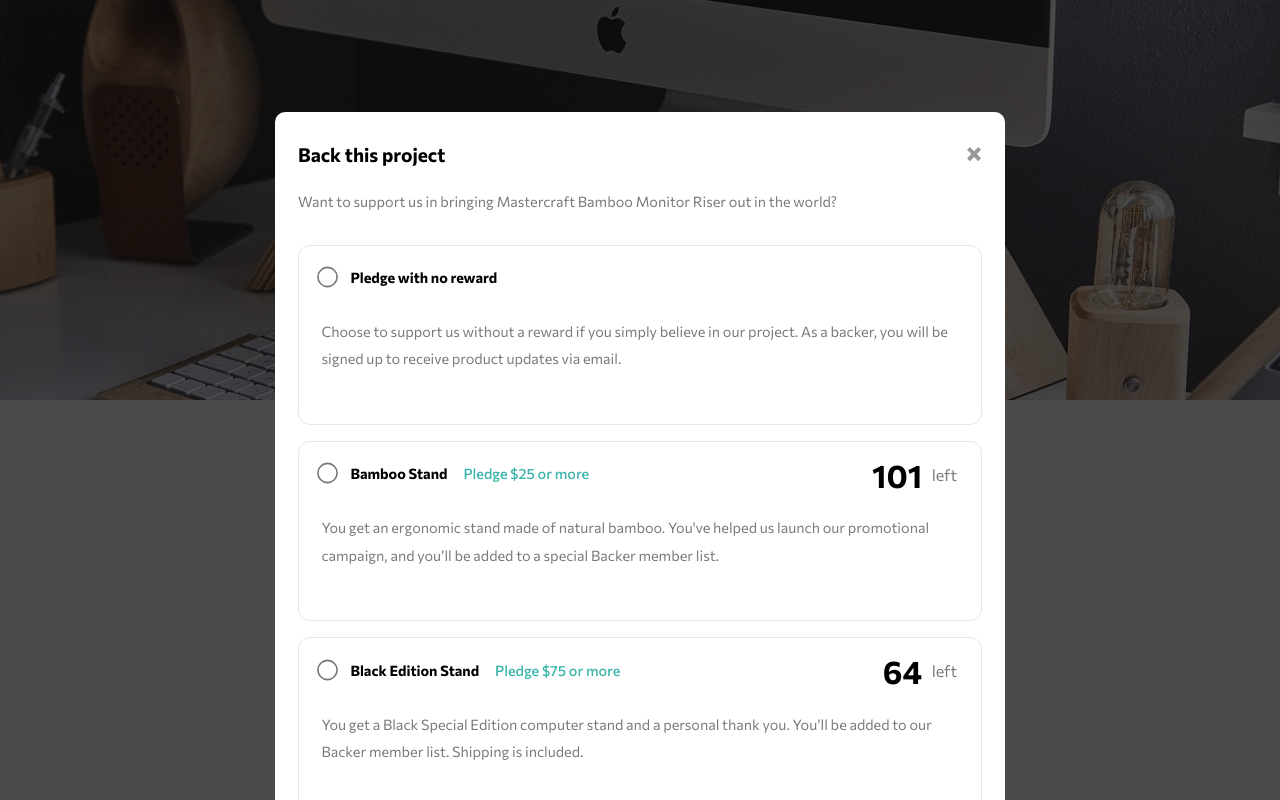
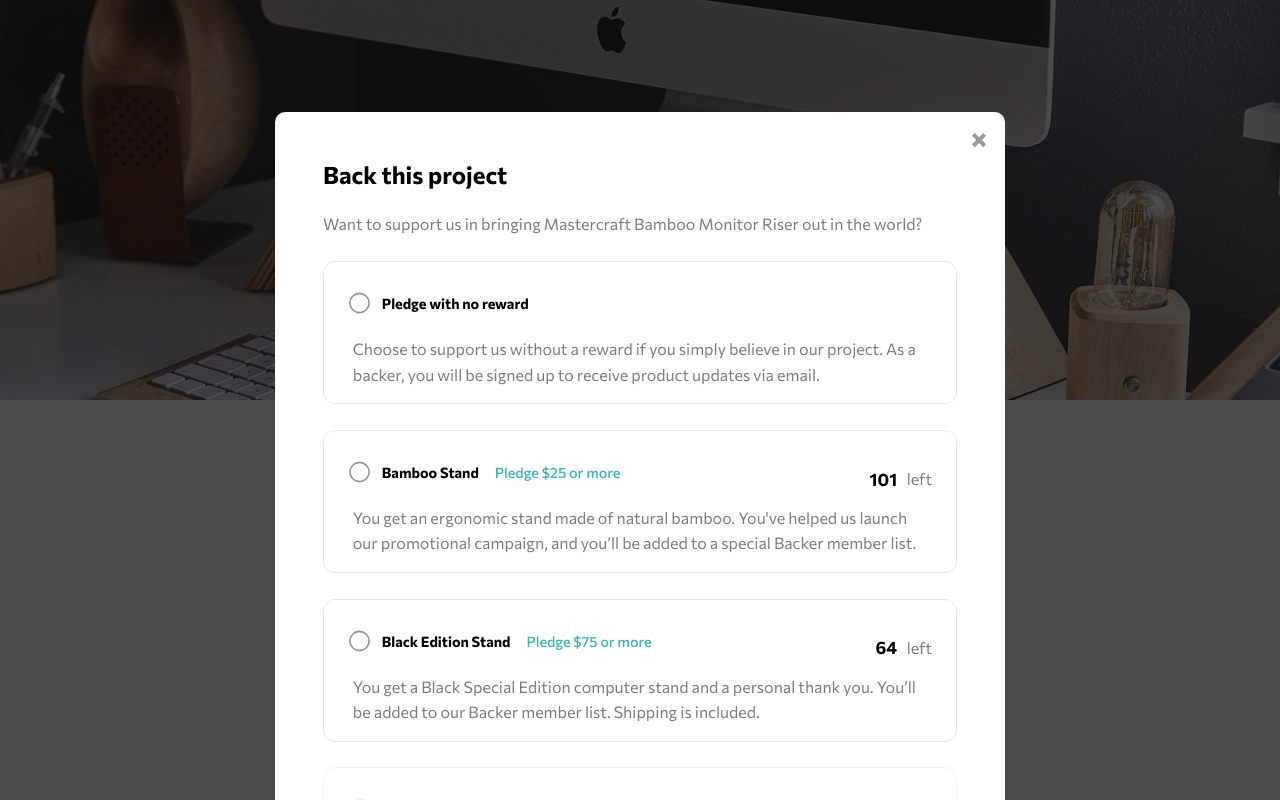
Before and after one commit to dannyfongdev/app-crowdfunding, a React (Create React App) app: page / in a window 1280 px wide. Both pictures are taken after a click on the button "Back this project". Shown: the top 800 px of the page. Built offline with nearby package versions, Linux system fonts and the light colour scheme.

Commit message:
Modal css finetuning

```diff
--- a/src/App.tsx
+++ b/src/App.tsx
@@ -10,7 +10,6 @@ import ThankYou from "./components/ThankYou";
 
 // @todo menu bar
 
-function App(): JSX.Element {
 const initialPledgeLevels = [
   {
     title: "Pledge with no reward",
@@ -46,6 +45,14 @@ function App(): JSX.Element {
   },
 ];
 
+const scrollToTop = () => {
+  window.scrollTo({
+    top: 0,
+    behavior: 'smooth' // for smoothly scrolling
+  });
+};
+
+function App(): JSX.Element {
   const [showModal, setShowModal] = useState(false);
   const [currPledgeTitle, setCurrPledgeTitle] = useState("");
   const [totalPledgeAmount, setTotalPledgeAmount] = useState(89914);
@@ -86,14 +93,8 @@ function App(): JSX.Element {
   function onBackThisProject() {
     setCurrPledgeTitle(""); // reset so that next time modal opens, no radio is selected
     setShowModal(true);
+    scrollToTop();
   }
-
-  const scrollToTop = () => {
-    window.scrollTo({
-      top: 0,
-      behavior: 'smooth' // for smoothly scrolling
-    });
-  };
 
   function handlePledge(amount: number) {
     setTotalPledgeAmount(totalPledgeAmount + amount);
--- a/src/components/Header.module.css
+++ b/src/components/Header.module.css
@@ -91,7 +91,7 @@
 
     .bookmarkWrapper {
         width: 190px;
-        padding: 0 25px 0 65px;
+        padding: 0 25px 0 73px;
         text-align: center;
     }
 
@@ -104,6 +104,10 @@
     }
 
     .btn {
-        margin-right: 240px;
+        width: 200px;
+    }
+
+    .actions {
+        justify-content: space-between;
     }
 }
--- a/src/components/Header.tsx
+++ b/src/components/Header.tsx
@@ -4,9 +4,6 @@ import styles from "./Header.module.css";
 interface HeaderProps {
   onBackThisProject: () => void;
 }
-
-// @todo clicking bookmark should change size of other button
-
 
 export default function Header({ onBackThisProject }: HeaderProps): JSX.Element {
   const [bookmarked, setBookmarked] = useState(false)
--- a/src/components/Modal.module.css
+++ b/src/components/Modal.module.css
@@ -19,9 +19,22 @@
     margin: 7rem 1rem;
 }
 
+
+.closeModal {
+    position: absolute;
+    right: 1.1rem;
+    top: 1.3rem;
+}
+
+
 .modalNarrow {
     composes: modal;
     max-width: 22rem;
+}
+
+.modal p {
+    line-height: 1.6;
+    margin-bottom: 1.5rem;
 }
 
 .titleWrapper {
@@ -32,7 +45,7 @@
 }
 
 .titleWrapper h2 {
-    font-size: 1.2rem;
+    font-size: 1.5rem;
 }
 
 @media (min-width: 768px) {
@@ -41,5 +54,10 @@
         margin: 7rem auto;
         left: 0;
         right: 0;
+        padding: 3rem;
+    }
+
+    .modal p {
+        font-size: 1rem;
     }
 }
--- a/src/components/Modal.tsx
+++ b/src/components/Modal.tsx
@@ -8,8 +8,6 @@ interface ModalProps {
   narrow?: boolean;
 }
 
-// @todo finetune modal css
-
 export default function Modal({ children, onClose, title="Back this project", showTitleBar=true, narrow=false }: ModalProps): JSX.Element {
   const handleClick = (target: HTMLElement) => {
     // console.log(target.classList.value);
@@ -18,7 +16,7 @@ export default function Modal({ children, onClose, title="Back this project", sh
       onClose();
     }
     // if close-modal icon was clicked, then close the modal
-    if (target.classList.value.includes("close-modal")) {
+    if (target.classList.value.includes("closeModal")) {
       onClose();
     }
   };
@@ -29,12 +27,13 @@ export default function Modal({ children, onClose, title="Back this project", sh
       onClick={(e) => handleClick(e.target as HTMLElement)}
     >
       <div className={narrow ? styles.modalNarrow : styles.modal}>
+        <img
+          className={styles.closeModal}
+          src="./images/icon-close-modal.svg"
+          alt="close icon"
+        ></img>
         {showTitleBar && <div className={styles.titleWrapper}>
           <h2>{title}</h2>
-          <img
-            className="close-modal"
-            src="./images/icon-close-modal.svg"
-          ></img>
         </div>}
         {children}
       </div>
--- a/src/components/PledgeRadio.module.css
+++ b/src/components/PledgeRadio.module.css
@@ -1,8 +1,8 @@
 .container {
   position: relative;
   max-width: 768px;
-  margin: 0 auto 1rem;
-  padding: 1.4rem;
+  margin: 0 auto 1.6rem;
+  padding: 2rem 1.8rem;
   border-radius: 12px;
   border: 1px solid var(--neutral-3);
 }
@@ -11,6 +11,10 @@
   /* composes is a CSS modules feature, like inheriting properties from another class; doesn't work in plain CSS */
   composes: container;
   opacity: 50%;
+}
+
+.container p {
+  margin-bottom: 0;
 }
 
 .containerSelected {
@@ -28,13 +32,16 @@
 .radioWrapper label {
   display: flex;
   gap: 1rem;
-  margin-bottom: 2rem;
+  margin-bottom: 1.5rem;
   cursor: pointer;
 }
 
 .radioWrapper label input[type=radio]{
   transform: scale(1.6);
+  accent-color: var(--primary-1);
+  opacity: 80%;
 }
+
 
 .radioWrapper label > div {
   display: flex;
@@ -60,13 +67,14 @@
 
 .remainingWrapper {
   display: flex;
+  align-items: center;
   gap: 0.6rem;
   align-items: center;
-  margin-bottom: 1.6rem;
+  margin-top: 1.5rem;
 }
 
 .remaining {
-  font-size: 2rem;
+  font-size: 1.1rem;
   font-weight: 700;
 }
 
@@ -111,13 +119,18 @@
 
 .makePledgeLine {
   /* position: absolute; */
-  border-bottom: 1px solid var(--neutral-2);
+  height: 2rem;
+  border-bottom: 1px solid var(--neutral-3);
   /* width: calc(100% + 46px);
   left: -23px; */
 }
 
 .showMakePledge p {
   margin: 30px auto 25px;
+}
+
+.pledgeWrapper {
+  display: block;
 }
 
 .amountWrapper {
@@ -127,10 +140,11 @@
 }
 
 .amountWrapper input {
-  width: 6rem;
-  border-radius: 50px;
-  border-color: var(--neutral-2);
-  outline-color: var(--neutral-2);
+  /* width: 6rem; */
+  /* border-radius: 25px; */
+  outline: none;
+  /* border-color: var(--neutral-2); */
+  /* outline-color: var(--neutral-2);  */
   padding: 1rem;
   text-align: center;
   font-weight: bold;
@@ -139,6 +153,12 @@
 
 .inputWrapper {
   position: relative;
+}
+
+.inputWrapper input[type=text] {
+  width: 6rem;
+  border-radius: 25px;
+  border: 1px solid var(--neutral-5);
 }
 
 .dollarIcon {
@@ -161,6 +181,7 @@
 }
 
 @media (min-width: 768px) {
+
   .radioWrapper label > div {
     flex-direction: row;
     gap: 1rem;
@@ -171,4 +192,17 @@
     right: 1.5rem;
     top: 0.8rem;
   }
+
+  .makePledgeLine {
+    margin-bottom: 1rem;
+  }
+
+  .pledgeWrapper {
+    display: flex;
+    align-items: center;
+  }
+
+  .container {
+    padding-bottom: 1rem;
+  }
 }
--- a/src/components/PledgeRadio.tsx
+++ b/src/components/PledgeRadio.tsx
@@ -67,7 +67,7 @@ export default function PledgeRadio({
   useEffect(() => {
     setPledgeAmount(minPledge);
     focusInput();
-  }, [selected]);
+  }, [selected, minPledge]);
 
   return (
     <div className={outerDivClass()}>
@@ -97,7 +97,9 @@ export default function PledgeRadio({
 
       <div className={makePledgeClass()}>
         <div className={styles.makePledgeLine}></div>
+        <div className={styles.pledgeWrapper}>
         <p>Enter your pledge</p>
+        <div>
         <div className={styles.amountWrapper}>
           <div className={styles.inputWrapper}>
             <input
@@ -133,6 +135,8 @@ export default function PledgeRadio({
         >
           Your pledge is below the minimum for this reward.
         </div>
+        </div>
+        </div>
       </div>
     </div>
   );
--- a/src/index.css
+++ b/src/index.css
@@ -5,6 +5,7 @@
   --neutral-2: hsl(0, 0%, 48%);
   --neutral-3: hsl(0, 0%, 90%);
   --neutral-4: hsl(0, 0%, 98%);
+  --neutral-5: hsl(0, 0%, 80%);
 }
 
 * {
```
Lines whose indentation alone changed are shown as unchanged.
